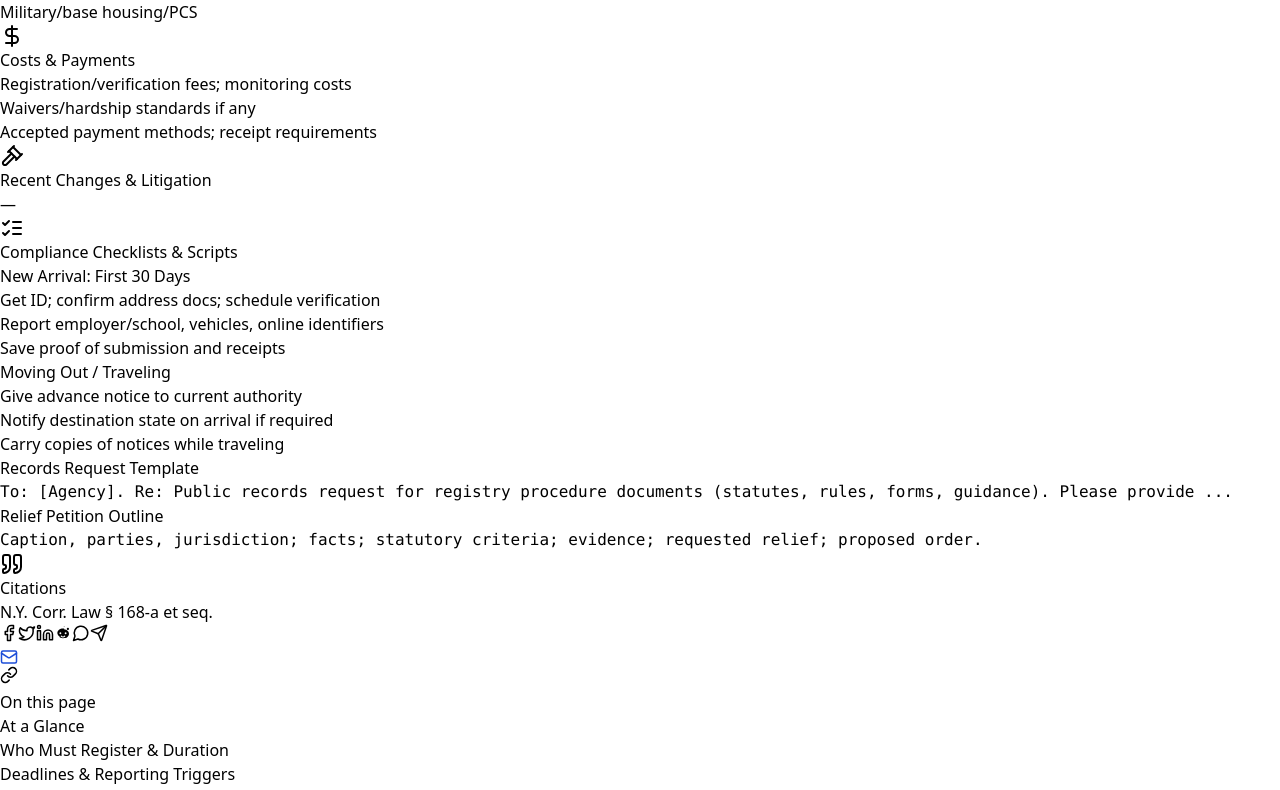
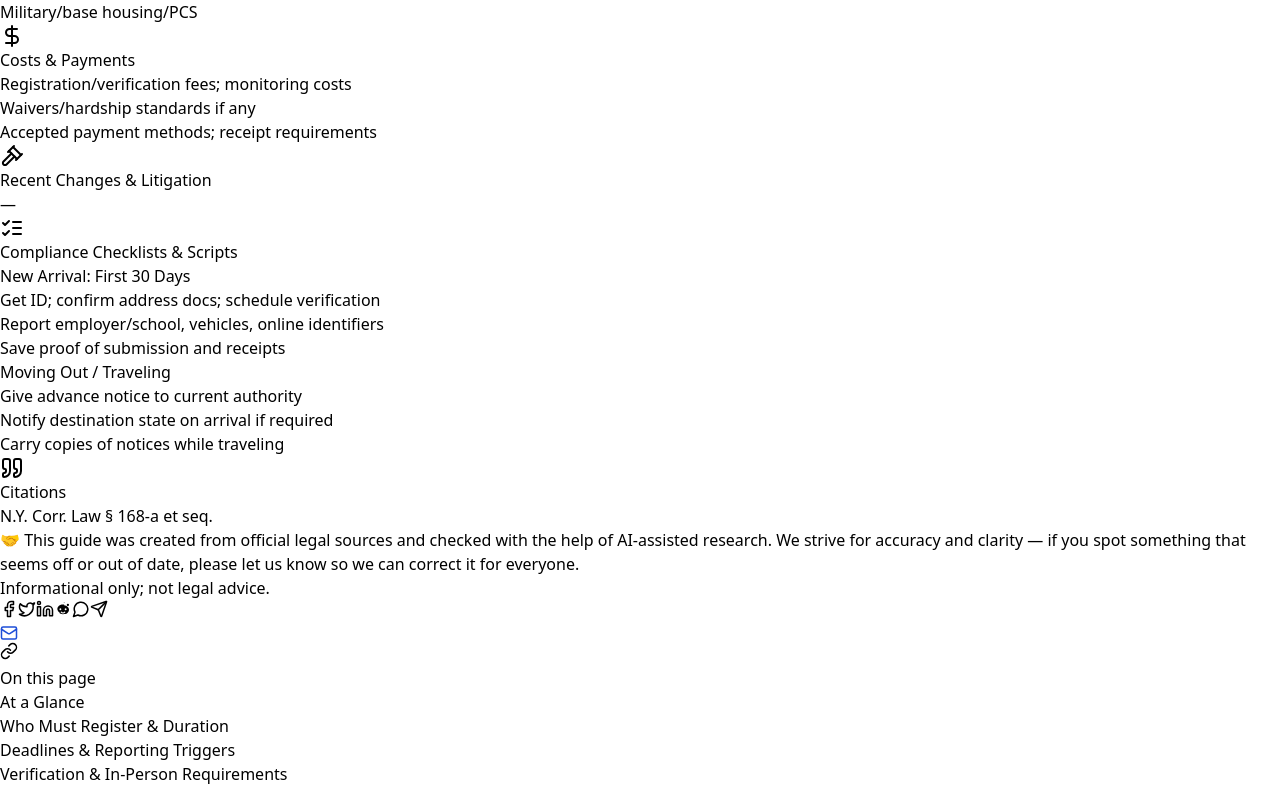
Before and after one commit to projectsolarrecon/Solar, a React (Vite) app: page /resources/state-registry/states/ny in a window 1280 px wide. Shown: the part 5234-6024 px from the top of the page. Built offline with nearby package versions, Linux system fonts and the light colour scheme.

Commit message:
Update StateRegistryTemplate.tsx

```diff
--- a/src/components/solar/StateRegistryTemplate.tsx
+++ b/src/components/solar/StateRegistryTemplate.tsx
@@ -14,7 +14,7 @@ export interface PlainLanguageBlurb {
   summary?: string[];
   watchOuts?: string[];
   edgeCases?: string[];
-  confidence?: "high" | "medium" | "needs-review";
+  validationNote?: string;
   citations?: string[];
   reviewedBy?: string;
   reviewedUTC?: string;
@@ -22,7 +22,7 @@ export interface PlainLanguageBlurb {
 
 export interface StateRegistryData {
   state: string;
-  lastReviewedUTC: string; // ISO
+  lastReviewedUTC: string;
   atAGlance: {
     mustRegister?: string;
     initialDeadline?: string;
@@ -43,8 +43,8 @@ export interface StateRegistryData {
   residencyPresence?: string;
   employmentEducationInternet?: string[];
   publicWebsiteExposure?: string[];
-  travelInterstate?: string[];     // interstate move/relocation
-  visitingTraveling?: string[];    // NEW: short stays, hotels, temporary work/school
+  travelInterstate?: string[];
+  visitingTraveling?: string[];
   complianceEnforcement?: string;
   reliefPaths?: string[];
   specialPopulations?: string[];
@@ -67,9 +67,7 @@ export interface StateRegistryData {
     lifetimePossible?: boolean;
     verificationQuarterly?: boolean;
   };
-  plainLanguage?: {
-    [sectionKey: string]: PlainLanguageBlurb;
-  };
+  plainLanguage?: { [sectionKey: string]: PlainLanguageBlurb };
 }
 
 export default function StateRegistryTemplate({ data }: { data: StateRegistryData }) {
@@ -77,13 +75,18 @@ export default function StateRegistryTemplate({ data }: { data: StateRegistryDat
 
   return (
     <div className="space-y-8">
-      {/* 1) At-a-Glance */}
       <Card title="At a Glance" icon={<FileText className="w-6 h-6 text-blue-600" />}>
         <ul className="mt-1 list-disc pl-6 text-slate-700 space-y-1">
           <li><SafeText text={d.atAGlance?.mustRegister || "—"} /></li>
-          {d.atAGlance?.initialDeadline && <li><strong>Initial deadline:</strong> <SafeText text={d.atAGlance.initialDeadline} /></li>}
-          {d.atAGlance?.verificationCadence && <li><strong>Verification:</strong> <SafeText text={d.atAGlance.verificationCadence} /></li>}
-          {d.atAGlance?.primaryMethod && <li><strong>Primary method:</strong> <SafeText text={d.atAGlance.primaryMethod} /></li>}
+          {d.atAGlance?.initialDeadline && (
+            <li><strong>Initial deadline:</strong> <SafeText text={d.atAGlance.initialDeadline} /></li>
+          )}
+          {d.atAGlance?.verificationCadence && (
+            <li><strong>Verification:</strong> <SafeText text={d.atAGlance.verificationCadence} /></li>
+          )}
+          {d.atAGlance?.primaryMethod && (
+            <li><strong>Primary method:</strong> <SafeText text={d.atAGlance.primaryMethod} /></li>
+          )}
           {Array.isArray(d.atAGlance?.topGotchas) &&
             d.atAGlance!.topGotchas!.map((g, i) => (
               <li key={i}>⚠️ <SafeText text={g} /></li>
@@ -94,11 +97,21 @@ export default function StateRegistryTemplate({ data }: { data: StateRegistryDat
           <div className="mt-3">
             <h3 className="font-semibold text-slate-800">Official Links</h3>
             <ul className="list-disc pl-6 text-slate-700 space-y-1">
-              {d.atAGlance.officialLinks.statuteIndex && <li><a className="underline" href={d.atAGlance.officialLinks.statuteIndex} target="_blank" rel="noopener">Statutes</a></li>}
-              {d.atAGlance.officialLinks.adminRules && <li><a className="underline" href={d.atAGlance.officialLinks.adminRules} target="_blank" rel="noopener">Admin Rules</a></li>}
-              {d.atAGlance.officialLinks.statePoliceRegistry && <li><a className="underline" href={d.atAGlance.officialLinks.statePoliceRegistry} target="_blank" rel="noopener">Registry Portal</a></li>}
-              {d.atAGlance.officialLinks.formsPortal && <li><a className="underline" href={d.atAGlance.officialLinks.formsPortal} target="_blank" rel="noopener">Forms</a></li>}
-              {d.atAGlance.officialLinks.publicWebsite && <li><a className="underline" href={d.atAGlance.officialLinks.publicWebsite} target="_blank" rel="noopener">Public Website</a></li>}
+              {d.atAGlance.officialLinks.statuteIndex && (
+                <li><a className="underline" href={d.atAGlance.officialLinks.statuteIndex} target="_blank" rel="noopener">Statutes</a></li>
+              )}
+              {d.atAGlance.officialLinks.adminRules && (
+                <li><a className="underline" href={d.atAGlance.officialLinks.adminRules} target="_blank" rel="noopener">Admin Rules</a></li>
+              )}
+              {d.atAGlance.officialLinks.statePoliceRegistry && (
+                <li><a className="underline" href={d.atAGlance.officialLinks.statePoliceRegistry} target="_blank" rel="noopener">Registry Portal</a></li>
+              )}
+              {d.atAGlance.officialLinks.formsPortal && (
+                <li><a className="underline" href={d.atAGlance.officialLinks.formsPortal} target="_blank" rel="noopener">Forms</a></li>
+              )}
+              {d.atAGlance.officialLinks.publicWebsite && (
+                <li><a className="underline" href={d.atAGlance.officialLinks.publicWebsite} target="_blank" rel="noopener">Public Website</a></li>
+              )}
             </ul>
           </div>
         )}
@@ -141,7 +154,6 @@ export default function StateRegistryTemplate({ data }: { data: StateRegistryDat
         <PlainBox pl={d.plainLanguage?.travelInterstate} />
       </Card>
 
-      {/* NEW */}
       <Card title="Visiting or Traveling in the State" icon={<Plane className="w-6 h-6 text-sky-600" />}>
         <RichList items={d.visitingTraveling} />
         <PlainBox pl={d.plainLanguage?.visitingTraveling} />
@@ -212,22 +224,9 @@ export default function StateRegistryTemplate({ data }: { data: StateRegistryDat
             <RichList items={d.checklistsScripts?.movingOutChecklist} />
           </div>
         </div>
-        {d.checklistsScripts?.recordsRequestTemplate && (
-          <div className="mt-4">
-            <h3 className="font-semibold text-slate-800">Records Request Template</h3>
-            <Pre>{d.checklistsScripts.recordsRequestTemplate}</Pre>
-          </div>
-        )}
-        {d.checklistsScripts?.reliefPetitionOutline && (
-          <div className="mt-4">
-            <h3 className="font-semibold text-slate-800">Relief Petition Outline</h3>
-            <Pre>{d.checklistsScripts.reliefPetitionOutline}</Pre>
-          </div>
-        )}
         <PlainBox pl={d.plainLanguage?.checklistsScripts} title="Tips for using these checklists" />
       </Card>
 
-      {/* Citations */}
       <section className="border-t border-slate-200 pt-6">
         <h2 className="text-xl font-semibold text-slate-800 flex items-center">
           <Quote className="w-5 h-5 mr-2 text-slate-600" /> Citations
@@ -240,6 +239,17 @@ export default function StateRegistryTemplate({ data }: { data: StateRegistryDat
           <p className="mt-2 text-slate-600">—</p>
         )}
       </section>
+
+      <footer className="mt-8 text-xs text-slate-500 border-t border-slate-200 pt-4">
+        <p>
+          🤝 This guide was created from official legal sources and checked with the help of AI-assisted research.
+          We strive for accuracy and clarity — if you spot something that seems off or out of date, please let us know
+          so we can correct it for everyone.
+        </p>
+        <p className="mt-2 italic">
+          Informational only; not legal advice.
+        </p>
+      </footer>
     </div>
   );
 }
@@ -272,21 +282,12 @@ function RichList({ items }: { items?: string[] }) {
   );
 }
 
-function Pre({ children }: { children?: string }) {
-  if (!children) return <P text="—" />;
-  return <pre className="mt-2 whitespace-pre-wrap bg-slate-50 rounded-lg p-3 border border-slate-100">{children}</pre>;
-}
-
 function PlainBox({ pl, title = "What this means in practice" }: { pl?: PlainLanguageBlurb; title?: string }) {
   if (!pl || (!pl.summary && !pl.watchOuts && !pl.edgeCases)) return null;
   return (
     <div className="mt-4 rounded-xl border border-amber-200 bg-amber-50 p-4">
       <div className="flex items-center justify-between">
         <h3 className="font-semibold text-slate-800">{title}</h3>
-        <div className="text-xs text-slate-500">
-          {pl.confidence ? `Confidence: ${pl.confidence}` : null}
-          {pl.reviewedBy ? ` • Reviewed by ${pl.reviewedBy}` : null}
-        </div>
       </div>
       {Array.isArray(pl.summary) && pl.summary.length > 0 && (
         <ul className="mt-2 list-disc pl-6 text-slate-700 space-y-1">
@@ -314,6 +315,9 @@ function PlainBox({ pl, title = "What this means in practice" }: { pl?: PlainLan
           Sources: {pl.citations.join("; ")}
         </p>
       )}
+      {pl.validationNote && (
+        <p className="mt-2 text-xs text-slate-400 italic">{pl.validationNote}</p>
+      )}
       {(pl.reviewedUTC || pl.reviewedBy) && (
         <p className="mt-1 text-xs text-slate-400">
           {pl.reviewedUTC ? `Reviewed ${new Date(pl.reviewedUTC).toLocaleDateString()}` : ""}
@@ -323,22 +327,13 @@ function PlainBox({ pl, title = "What this means in practice" }: { pl?: PlainLan
   );
 }
 
-/**
- * SafeText — super-light Markdown link support for [text](https://url)
- * - Escapes all HTML
- * - Only converts http/https links inside [text](url) patterns into <a>
- */
 function SafeText({ text = "" }: { text?: string }) {
   const escape = (s: string) =>
-    s
-      .replace(/&/g, "&amp;")
-      .replace(/</g, "&lt;")
-      .replace(/>/g, "&gt;");
-
+    s.replace(/&/g, "&amp;").replace(/</g, "&lt;").replace(/>/g, "&gt;");
   const withLinks = escape(text).replace(
     /\[([^\]]+)\]\((https?:\/\/[^\s)]+)\)/g,
-    (_m, label, url) => `<a class="underline" target="_blank" rel="noopener" href="${url}">${escape(label)}</a>`
+    (_m, label, url) =>
+      `<a class="underline" target="_blank" rel="noopener" href="${url}">${escape(label)}</a>`
   );
-
   return <span dangerouslySetInnerHTML={{ __html: withLinks }} />;
 }
```
